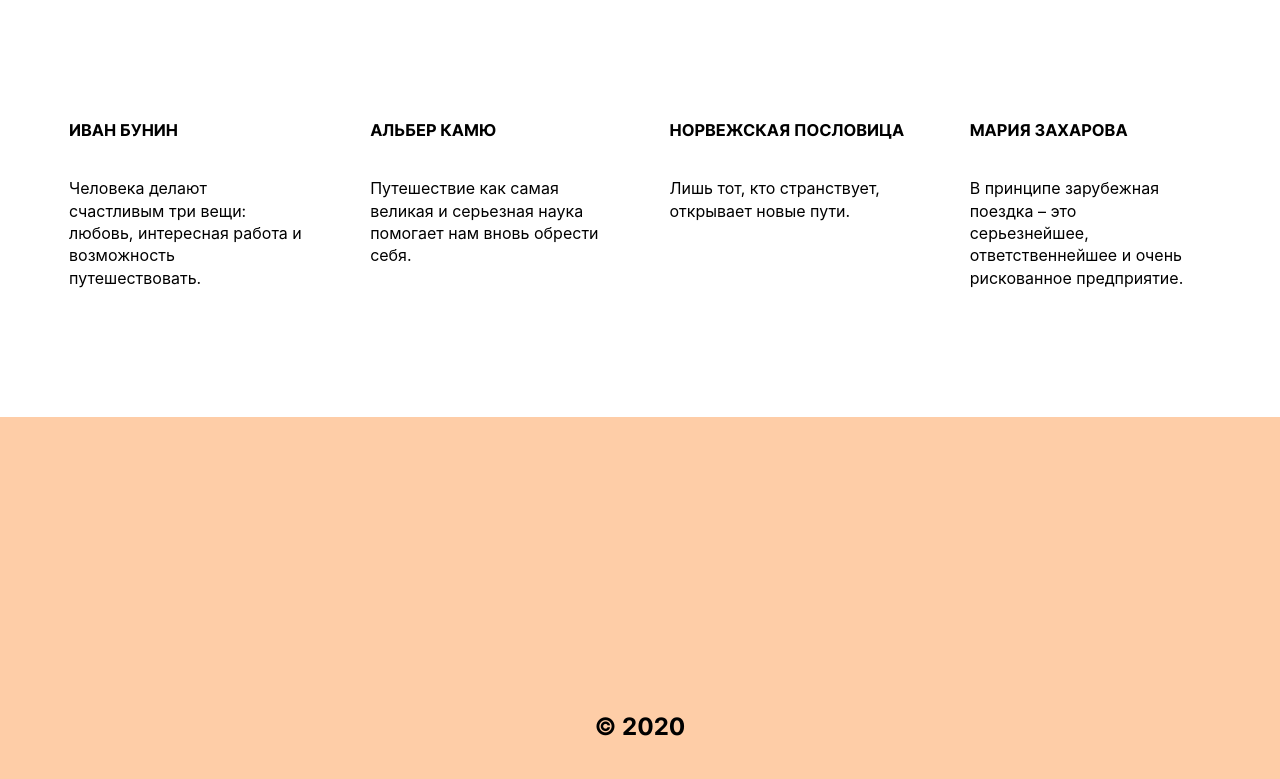
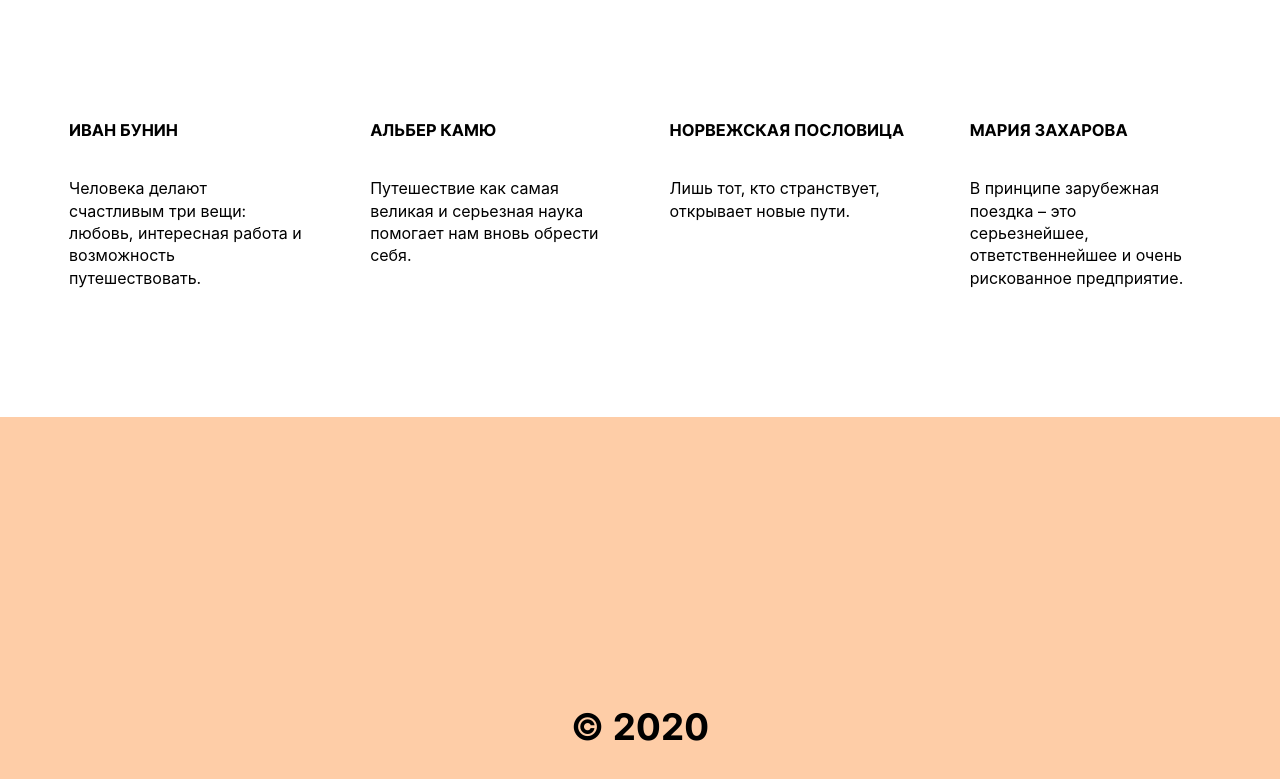
Before and after one commit to ashenoooone/kuda-ya-poedu, a plain HTML site: page index.html in a window 1280 px wide. Shown: the part 2692-3471 px from the top of the page. Drawn offline with Linux system fonts and the light colour scheme; files whose address does not match are found by name.

Commit message:
исправил шрифт в footer

```diff
--- a/blocks/footer/__title/footer__title.css
+++ b/blocks/footer/__title/footer__title.css
@@ -1,5 +1,5 @@
 .footer__title {
-  font-size: calc(40px + 10 * ((100vw - 1440px) / (1920 - 1440px)));
+  font-size: calc(40px + 10 * ((100vw - 1440px) / (1920 - 1440)));
   font-weight: bold;
   margin: 0;
 }
```
